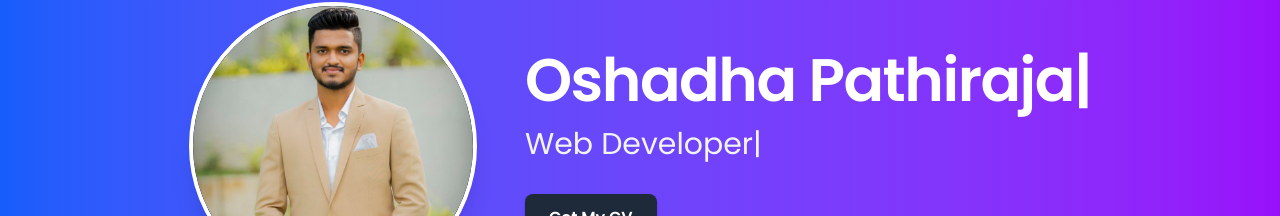
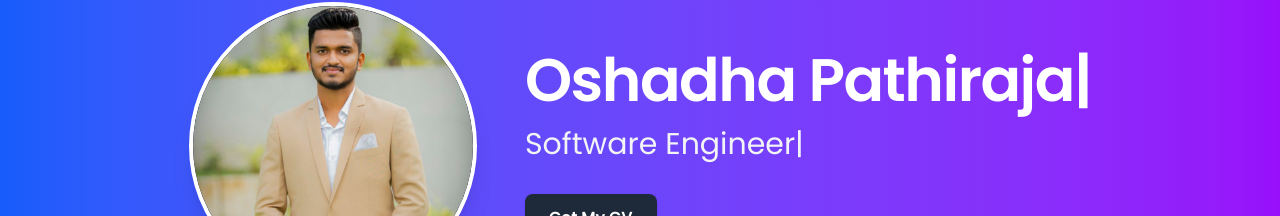
Before and after one commit to oshadha2k01/my-portfolio, a Next.js app: page / in a window 1280 px wide. Shown: the part 250-466 px from the top of the page. Built offline with nearby package versions, Linux system fonts and the light colour scheme.

Commit message:
Modified codes

```diff
--- a/src/app/page.jsx
+++ b/src/app/page.jsx
@@ -56,7 +56,9 @@ export default function Home() {
               sequence={[
                 'Full Stack Developer',
                 2000,
-                'Web Developer',
+                'Software Engineer',
+                2000,
+                 'Web Developer',
                 2000,
               ]}
               wrapper="p"
```
Also changed, not shown: 1 other file (tests, documents, lock files or other folders).
